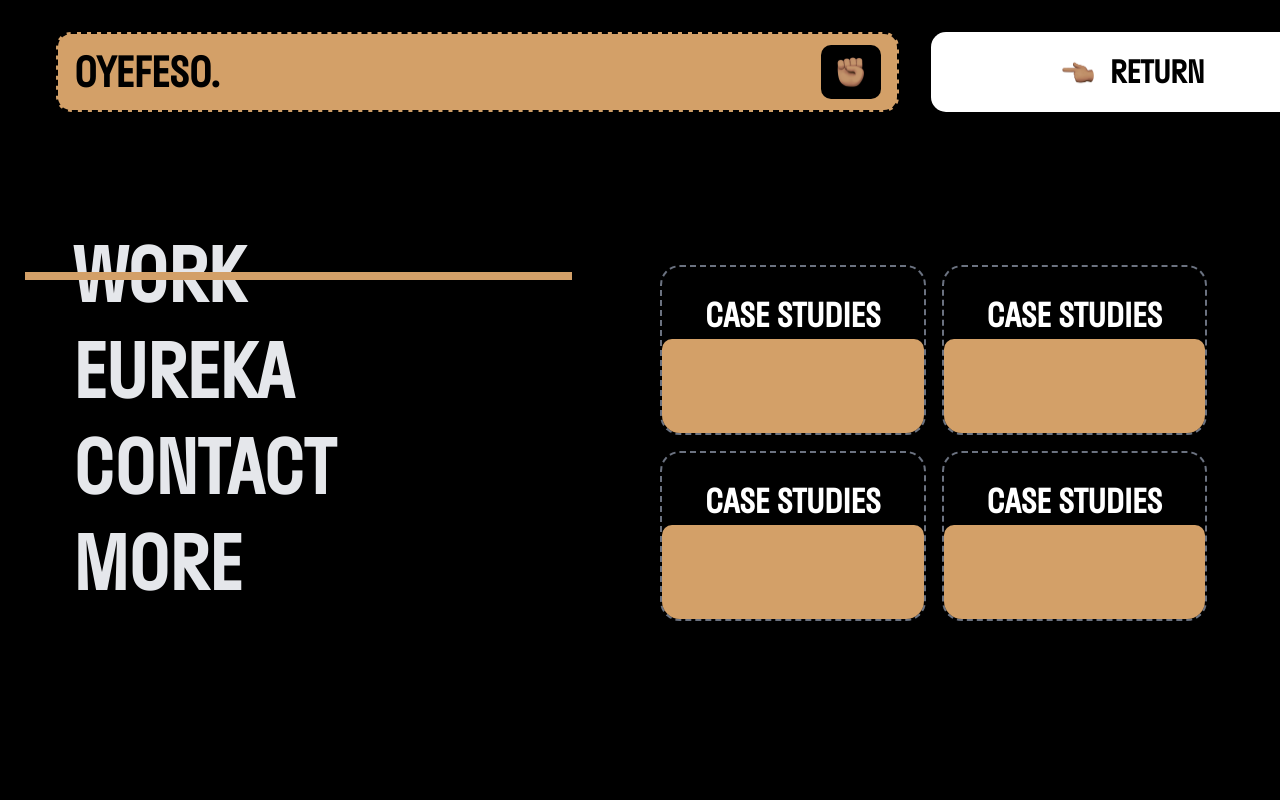
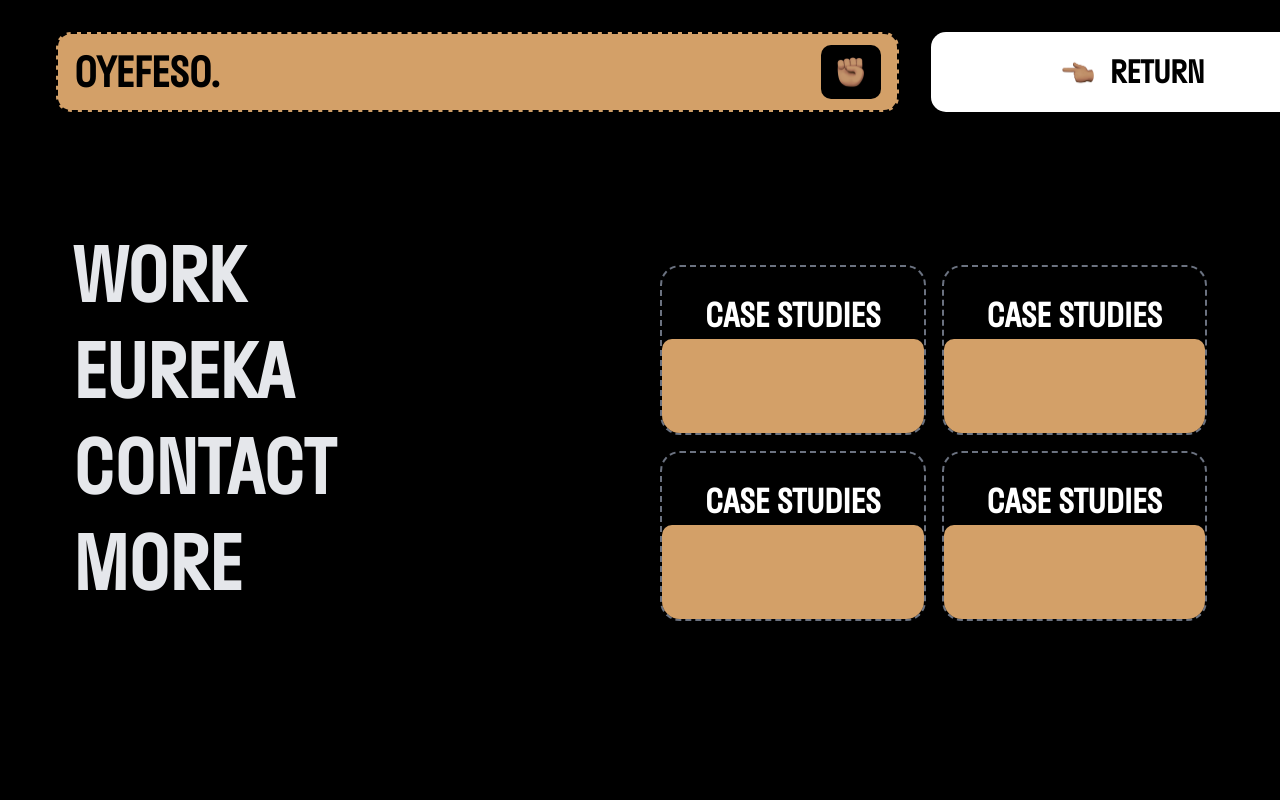
Before and after one commit to kalejaiyeoluwadara/afolabi, a Next.js app: page /works in a window 1280 px wide. Both pictures are taken after a click on the element 850 px from the left and 72 px from the top of the page. Shown: the top 800 px of the page. Built offline with nearby package versions, Linux system fonts and the light colour scheme.

Commit message:
more updates to modal page

```diff
--- a/app/components/Modal.jsx
+++ b/app/components/Modal.jsx
@@ -2,7 +2,6 @@
 import React from "react";
 import { useGlobal } from "../context";
 import Link from "next/link";
-import { usePathname } from "next/navigation";
 import { motion, AnimatePresence } from "framer-motion";
 
 // Container Component
@@ -34,7 +33,6 @@ const Container = ({ name, link, setModal }) => {
 // Modal Component
 function Modal() {
   const { modal, setModal } = useGlobal();
-  const pathname = usePathname();
 
   return (
     <AnimatePresence>
@@ -56,20 +54,17 @@ function Modal() {
               <div
                 key={id}
                 onClick={() => setModal(false)}
-                className="relative"
+                className="relative group"
               >
                 <Link href={d.link}>
-                  <p className="text-7xl uppercase font-bold">{d.title}</p>
+                  <p className="text-7xl  uppercase font-bold">{d.title}</p>
                 </Link>
-                {pathname.includes(d.title.toLowerCase()) && (
-                  <motion.span
-                    className="h-2 w-[380px] bg-[#D3A068] absolute -left-12 top-8"
-                    initial={{ width: 0 }}
-                    animate={{ width: "100%" }}
-                    exit={{ width: 0 }}
-                    transition={{ duration: 0.5, delay: 0.2 }}
-                  />
-                )}
+                <motion.span
+                  className="h-2 w-0 group-hover:w-[380px] transition-all duration-700 ease-in-out bg-[#D3A068] absolute group-hover:-left-12 -left-[200px] top-8"
+                  // initial={{ width: 0 }}
+                  // whileHover={{ width: "100%" }}
+                  // transition={{ duration: 0.5, delay: 0.2 }}
+                />
               </div>
             ))}
           </div>
```
